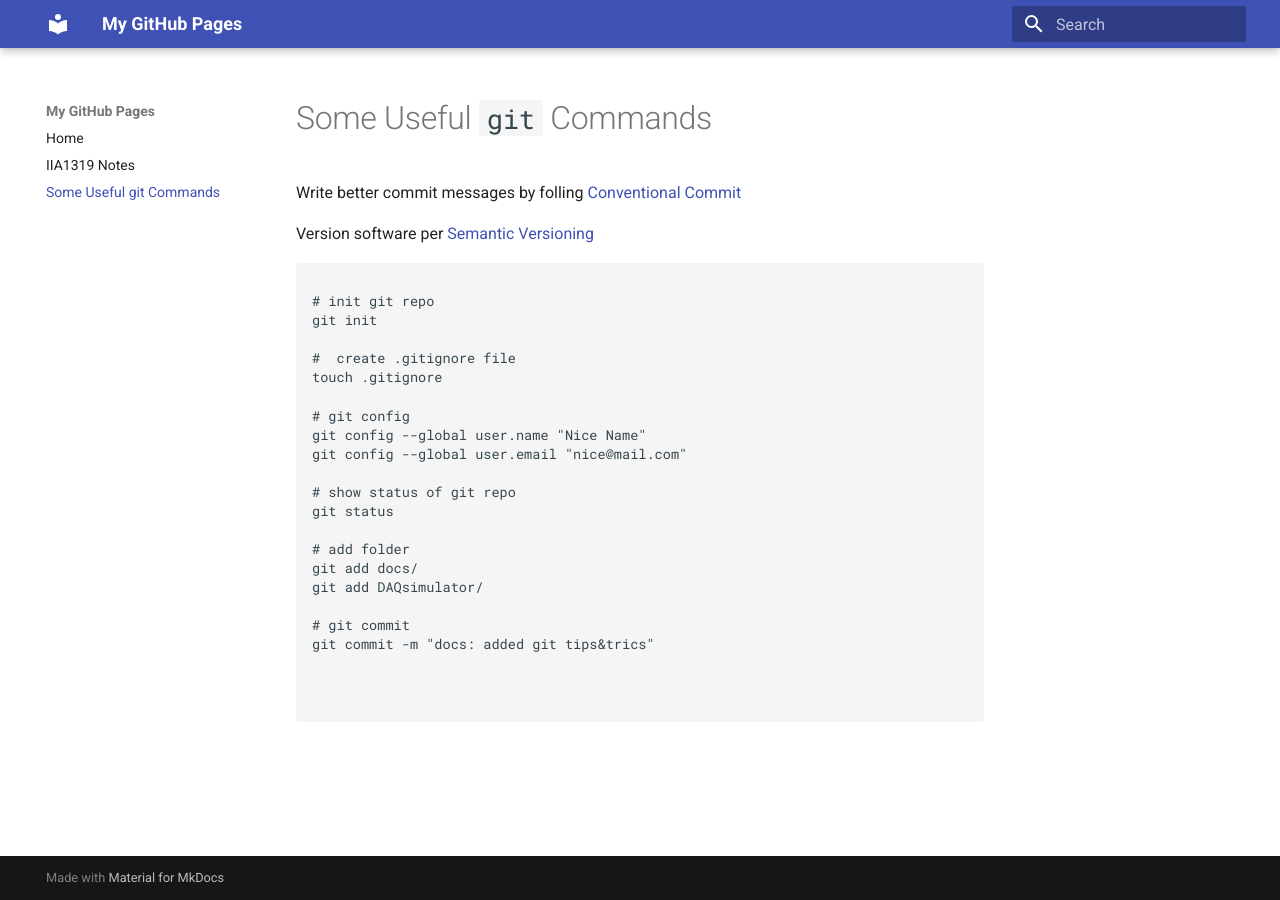
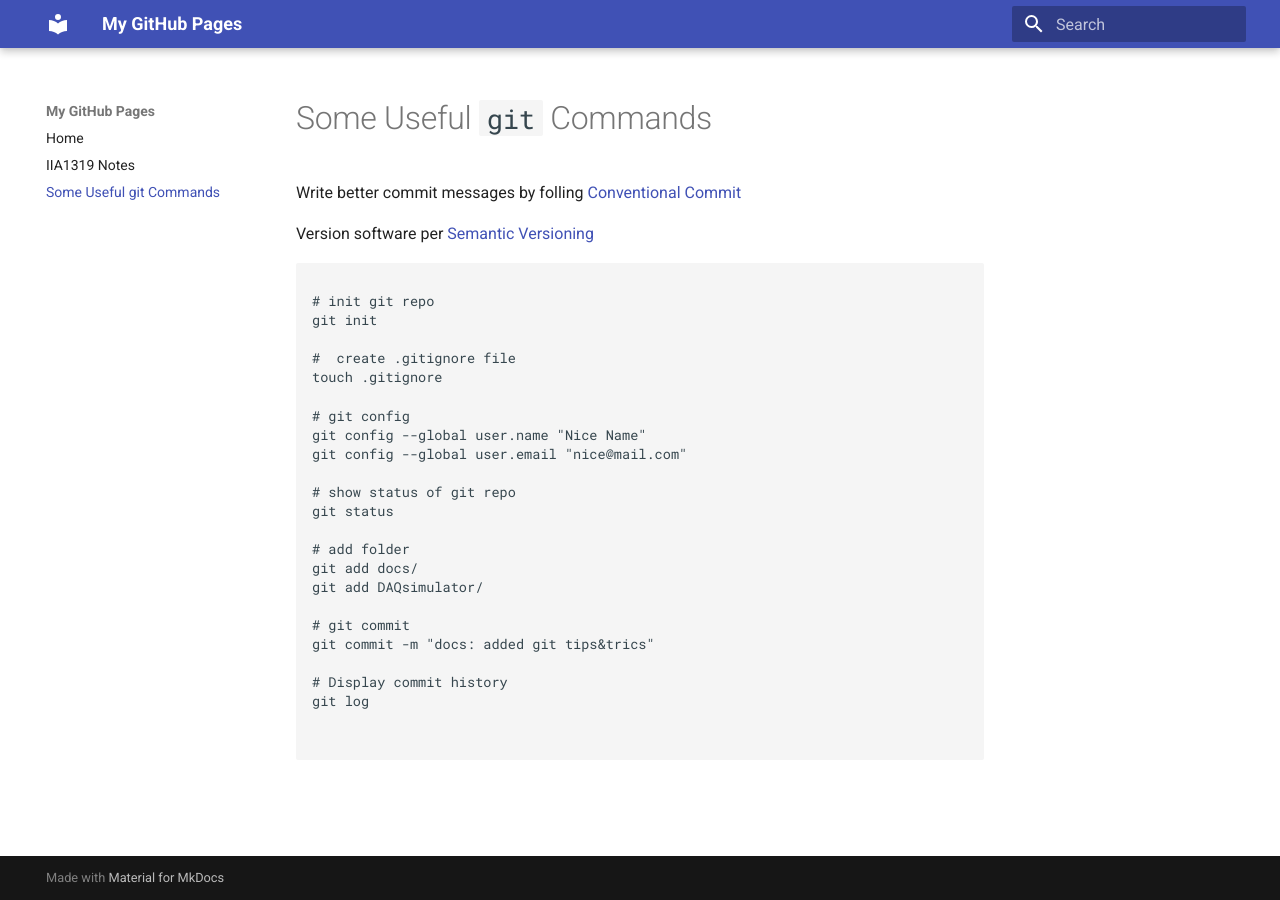
Before and after one commit to rosseboe/rosseboe.github.io, an MkDocs documentation site: the page built from docs/git.md, in a window 1280 px wide. Built offline with MkDocs 1.6.1 and Material for MkDocs 9.7.7, drawn with Linux system fonts in a browser that asks for light colours.

Commit message:
Update git.md

````diff
--- a/docs/git.md
+++ b/docs/git.md
@@ -26,6 +26,8 @@ git add DAQsimulator/
 # git commit
 git commit -m "docs: added git tips&trics"
 
+# Display commit history
+git log
 
 
 ```
````
